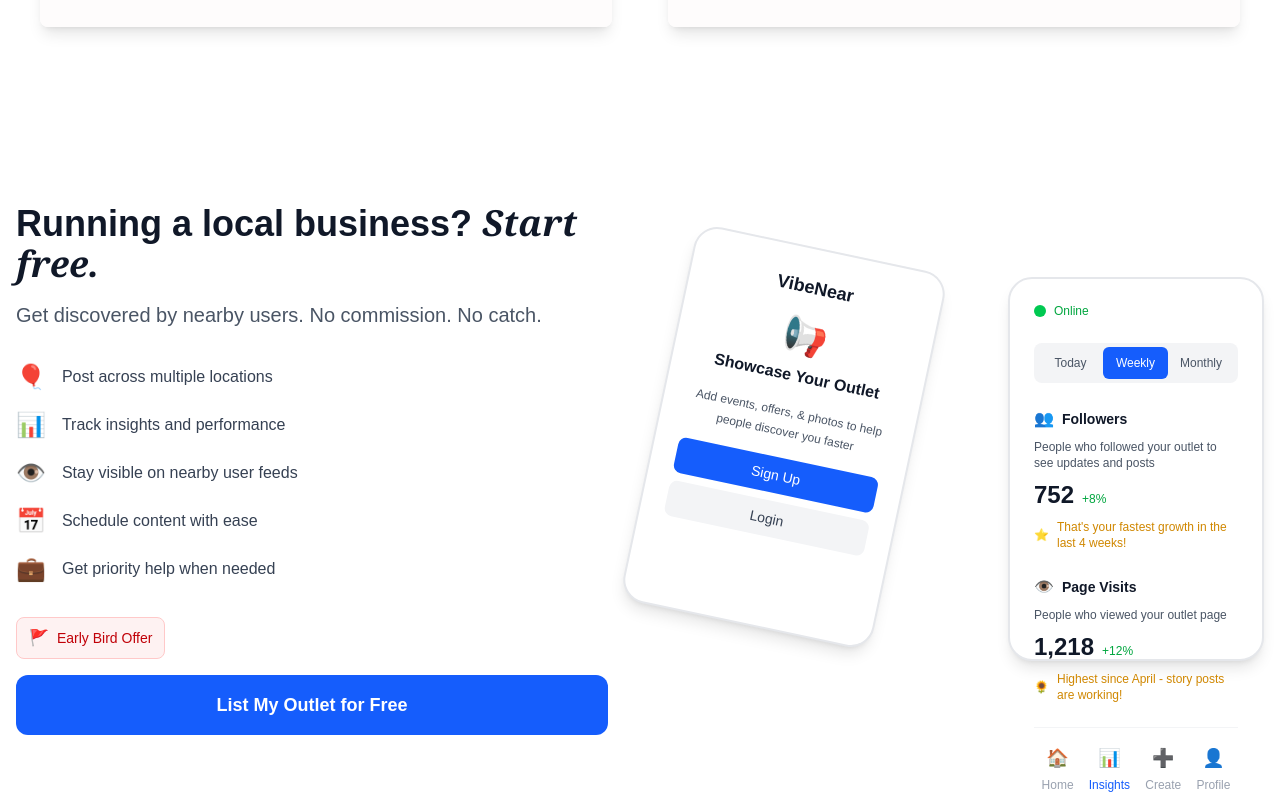
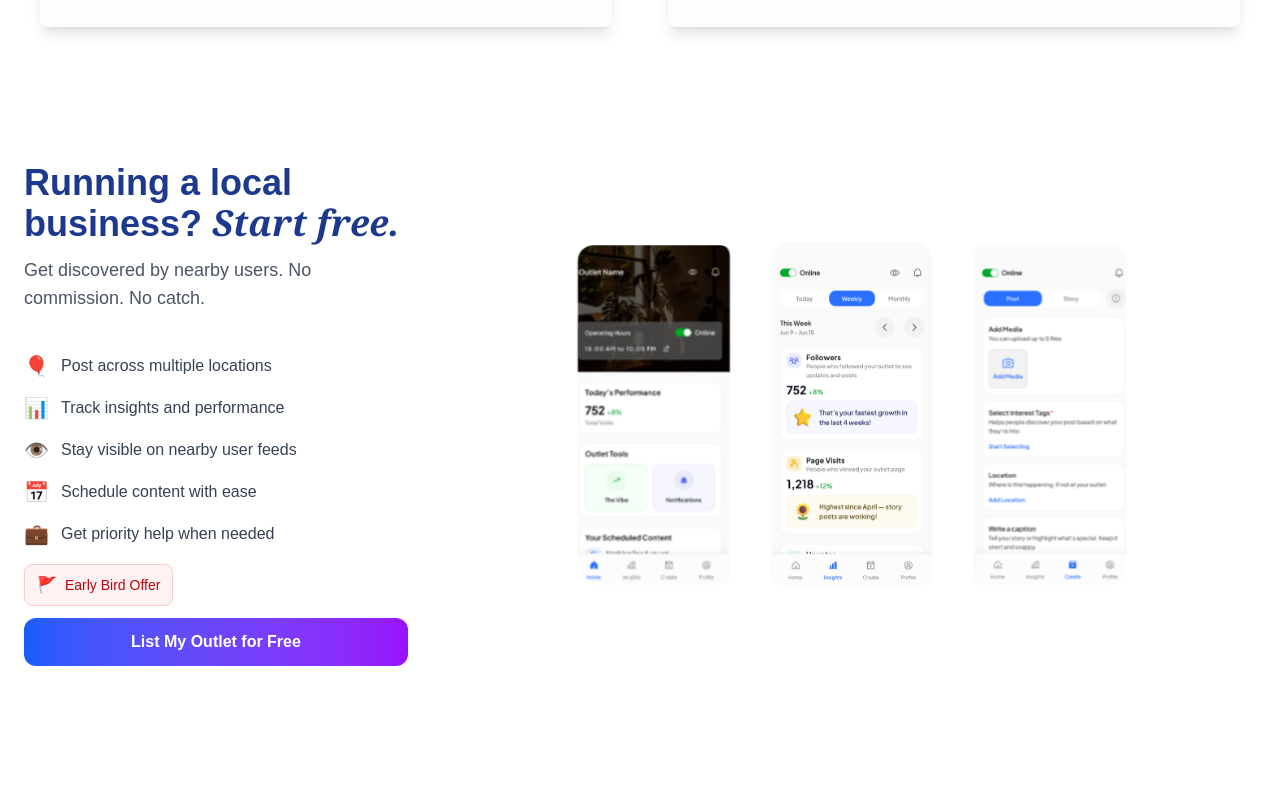
Before and after one commit to Rahulcheryala/vibenear-web, a Next.js app: page / in a window 1280 px wide. Shown: the part 2660-3460 px from the top of the page. Built offline with nearby package versions, Linux system fonts and the light colour scheme; a web font is replaced by a local one.

Commit message:
Update BusinessPromo and CampusPromo components with improved animations and responsive layout

```diff
--- a/src/components/BusinessPromo.tsx
+++ b/src/components/BusinessPromo.tsx
@@ -1,151 +1,100 @@
 'use client'
 
+import { useEffect, useRef } from 'react'
+import lottie from 'lottie-web'
+
 export default function BusinessPromo() {
+  const containerRef = useRef<HTMLDivElement>(null)
+  const animRef = useRef<ReturnType<typeof lottie.loadAnimation> | null>(null)
+
+  useEffect(() => {
+    let cleanup = () => {}
+    const loadAnimation = async () => {
+      try {
+        const outletAnimation = await import('../../public/animations/outlet/For Outlet.json')
+        const animationData = outletAnimation.default
+        if (containerRef.current) {
+          animRef.current = lottie.loadAnimation({
+            container: containerRef.current,
+            renderer: 'svg',
+            loop: true,
+            autoplay: true,
+            animationData,
+            rendererSettings: { preserveAspectRatio: 'xMidYMid meet' }
+          })
+          cleanup = () => {
+            animRef.current?.destroy()
+            animRef.current = null
+          }
+        }
+      } catch (err) {
+        console.error('Error loading outlet animation:', err)
+      }
+    }
+    loadAnimation()
+    return () => cleanup()
+  }, [])
+
   return (
-    <section className="py-20 bg-white">
-      <div className="container mx-auto px-4">
-        <div className="grid lg:grid-cols-2 gap-16 items-center max-w-7xl mx-auto">
+    <section className="py-6 lg:py-10 bg-white">
+      <div className="container mx-auto px-3 lg:px-6">
+        <div className="grid lg:grid-cols-6 gap-4 lg:gap-10 items-center max-w-7xl mx-auto">
 
-          {/* Left Section - Text and CTA */}
-          <div className="space-y-8">
+          {/* Left Section */}
+          <div className="lg:col-span-2 z-10 space-y-3 lg:space-y-4 flex flex-col justify-start">
             <div>
-              <h2 className="text-4xl font-bold text-gray-900 mb-4">
+              <h2 className="text-2xl sm:text-3xl lg:text-4xl font-bold text-blue-900 mb-2 lg:mb-3">
                 Running a local business? <span className="italic font-serif">Start free.</span>
               </h2>
-              <p className="text-xl text-gray-600 mb-8">
+              <p className="text-base sm:text-lg text-gray-600 mb-4 lg:mb-6">
                 Get discovered by nearby users. No commission. No catch.
               </p>
             </div>
 
-            {/* Feature List */}
-            <div className="space-y-4">
-              <div className="flex items-center gap-4">
-                <div className="text-2xl">🎈</div>
-                <span className="text-gray-700">Post across multiple locations</span>
+            {/* Features */}
+            <div className="space-y-2.5 lg:space-y-3.5">
+              <div className="flex items-center gap-3">
+                <div className="text-xl text-purple-600">🎈</div>
+                <span className="text-gray-700 text-sm sm:text-base">Post across multiple locations</span>
               </div>
-              <div className="flex items-center gap-4">
-                <div className="text-2xl">📊</div>
-                <span className="text-gray-700">Track insights and performance</span>
+              <div className="flex items-center gap-3">
+                <div className="text-xl text-red-500">📊</div>
+                <span className="text-gray-700 text-sm sm:text-base">Track insights and performance</span>
               </div>
-              <div className="flex items-center gap-4">
-                <div className="text-2xl">👁️</div>
-                <span className="text-gray-700">Stay visible on nearby user feeds</span>
+              <div className="flex items-center gap-3">
+                <div className="text-xl text-pink-500">👁️</div>
+                <span className="text-gray-700 text-sm sm:text-base">Stay visible on nearby user feeds</span>
               </div>
-              <div className="flex items-center gap-4">
-                <div className="text-2xl">📅</div>
-                <span className="text-gray-700">Schedule content with ease</span>
+              <div className="flex items-center gap-3">
+                <div className="text-xl text-green-500">📅</div>
+                <span className="text-gray-700 text-sm sm:text-base">Schedule content with ease</span>
               </div>
-              <div className="flex items-center gap-4">
-                <div className="text-2xl">💼</div>
-                <span className="text-gray-700">Get priority help when needed</span>
+              <div className="flex items-center gap-3">
+                <div className="text-xl text-blue-500">💼</div>
+                <span className="text-gray-700 text-sm sm:text-base">Get priority help when needed</span>
               </div>
             </div>
 
-            {/* CTA Section */}
-            <div className="space-y-4">
+            {/* CTA */}
+            <div className="space-y-2 lg:space-y-3">
               <div className="inline-flex items-center gap-2 bg-red-50 border border-red-200 rounded-lg px-3 py-2">
                 <span className="text-red-500">🚩</span>
                 <span className="text-sm font-medium text-red-700">Early Bird Offer</span>
               </div>
-              <button className="w-full bg-blue-600 hover:bg-blue-700 text-white font-bold py-4 px-8 rounded-xl text-lg transition-colors duration-200">
+              <button className="w-full bg-gradient-to-r from-blue-600 to-purple-600 hover:from-blue-700 hover:to-purple-700 text-white font-bold py-3 px-6 rounded-xl text-base transition-all duration-300 transform hover:scale-105">
                 List My Outlet for Free
               </button>
             </div>
           </div>
 
-          {/* Right Section - Mobile Phone Mockups */}
-          <div className="relative flex justify-end">
-            {/* Left Phone - Onboarding */}
-            <div className="absolute -left-4 -top-8 w-64 h-96 bg-white border-2 border-gray-200 rounded-3xl p-6 shadow-lg transform rotate-12">
-              <div className="text-center space-y-4">
-                <h3 className="font-bold text-gray-900 text-lg">VibeNear</h3>
-                <div className="text-4xl mb-2">📢</div>
-                <h4 className="font-bold text-gray-900">Showcase Your Outlet</h4>
-                <p className="text-xs text-gray-600 leading-relaxed">
-                  Add events, offers, & photos to help people discover you faster
-                </p>
-                <div className="space-y-2 mt-4">
-                  <button className="w-full bg-blue-600 text-white py-2 rounded-lg text-sm font-medium">Sign Up</button>
-                  <button className="w-full bg-gray-100 text-gray-700 py-2 rounded-lg text-sm font-medium">Login</button>
-                </div>
-              </div>
-            </div>
-
-            {/* Right Phone - Insights */}
-            <div className="relative w-64 h-96 bg-white border-2 border-gray-200 rounded-3xl p-6 shadow-lg">
-              <div className="space-y-6">
-                {/* Status Bar */}
-                <div className="flex justify-between items-center">
-                  <div className="flex items-center gap-2">
-                    <div className="w-3 h-3 bg-green-500 rounded-full"></div>
-                    <span className="text-xs text-green-600 font-medium">Online</span>
-                  </div>
-                </div>
-
-                {/* Navigation Tabs */}
-                <div className="flex bg-gray-100 rounded-lg p-1">
-                  <button className="flex-1 py-2 px-3 text-xs text-gray-600 rounded-md">Today</button>
-                  <button className="flex-1 py-2 px-3 text-xs bg-blue-600 text-white rounded-md">Weekly</button>
-                  <button className="flex-1 py-2 px-3 text-xs text-gray-600 rounded-md">Monthly</button>
-                </div>
-
-                {/* Followers Section */}
-                <div className="space-y-2">
-                  <div className="flex items-center gap-2">
-                    <span className="text-blue-500">👥</span>
-                    <h4 className="font-bold text-gray-900 text-sm">Followers</h4>
-                  </div>
-                  <p className="text-xs text-gray-600">People who followed your outlet to see updates and posts</p>
-                  <div className="flex items-baseline gap-2">
-                    <span className="text-2xl font-bold text-gray-900">752</span>
-                    <span className="text-xs text-green-600">+8%</span>
-                  </div>
-                  <div className="flex items-center gap-2 text-xs text-yellow-600">
-                    <span>⭐</span>
-                    <span>That&apos;s your fastest growth in the last 4 weeks!</span>
-                  </div>
-                </div>
-
-                {/* Page Visits Section */}
-                <div className="space-y-2">
-                  <div className="flex items-center gap-2">
-                    <span className="text-blue-500">👁️</span>
-                    <h4 className="font-bold text-gray-900 text-sm">Page Visits</h4>
-                  </div>
-                  <p className="text-xs text-gray-600">People who viewed your outlet page</p>
-                  <div className="flex items-baseline gap-2">
-                    <span className="text-2xl font-bold text-gray-900">1,218</span>
-                    <span className="text-xs text-green-600">+12%</span>
-                  </div>
-                  <div className="flex items-center gap-2 text-xs text-yellow-600">
-                    <span>🌻</span>
-                    <span>Highest since April - story posts are working!</span>
-                  </div>
-                </div>
-
-                {/* Bottom Navigation */}
-                <div className="flex justify-around pt-4 border-t border-gray-100">
-                  <div className="text-center">
-                    <div className="text-gray-400 text-lg">🏠</div>
-                    <span className="text-xs text-gray-400">Home</span>
-                  </div>
-                  <div className="text-center">
-                    <div className="text-blue-600 text-lg">📊</div>
-                    <span className="text-xs text-blue-600 font-medium">Insights</span>
-                  </div>
-                  <div className="text-center">
-                    <div className="text-gray-400 text-lg">➕</div>
-                    <span className="text-xs text-gray-400">Create</span>
-                  </div>
-                  <div className="text-center">
-                    <div className="text-gray-400 text-lg">👤</div>
-                    <span className="text-xs text-gray-400">Profile</span>
-                  </div>
-                </div>
-              </div>
-            </div>
+          {/* Right Section - Animation */}
+          <div className="lg:col-span-4 flex items-center justify-center">
+            <div
+              ref={containerRef}
+              aria-hidden
+              className="w-full h-56 sm:h-64 md:h-80 lg:h-[420px] xl:h-[500px] pointer-events-none"
+            />
           </div>
-
         </div>
       </div>
     </section>
--- a/src/components/CampusPromo.tsx
+++ b/src/components/CampusPromo.tsx
@@ -34,17 +34,17 @@
   }, [])
 
   return (
-    <section className="py-12 bg-white">
-      <div className="container mx-auto px-4">
-        <div className="grid lg:grid-cols-4 gap-16 items-center max-w-7xl mx-auto">
+    <section className="py-6 lg:py-12 bg-white">
+      <div className="container mx-auto px-2 lg:px-4">
+        <div className="grid lg:grid-cols-6 gap-4 lg:gap-16 items-center max-w-7xl mx-auto">
 
           {/* Left Section - Lottie Animation */}
-          <div className="lg:col-span-3 flex items-start pt-8">
-            <div ref={containerRef} className="w-full h-auto"></div>
+          <div className="lg:col-span-4 flex items-end justify-center min-h-[250px] lg:min-h-[400px] pb-2 lg:pb-8">
+            <div ref={containerRef} className="w-full h-auto max-w-8xl scale-120 pb-10 lg:pb-40"></div>
           </div>
 
           {/* Right Section - Text and CTA */}
-          <div className="lg:col-span-1 space-y-6">
+          <div className="lg:col-span-2 space-y-3 lg:space-y-6 flex flex-col justify-end min-h-[250px] lg:min-h-[400px]">
             <div>
               <h2 className="text-3xl font-bold text-blue-900 mb-3">
                 For campus clubs & <span className="italic font-serif">student communities.</span>
```
